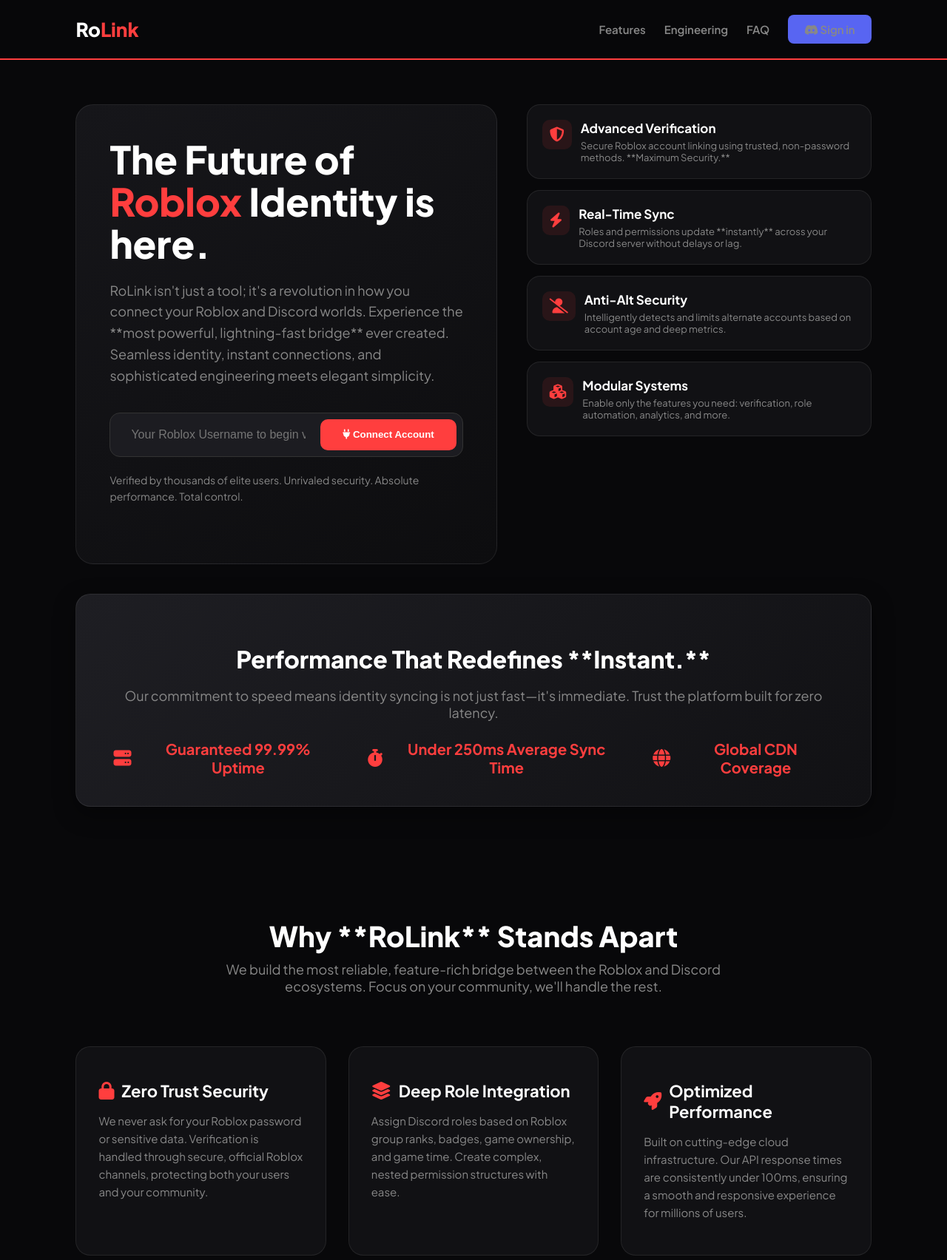
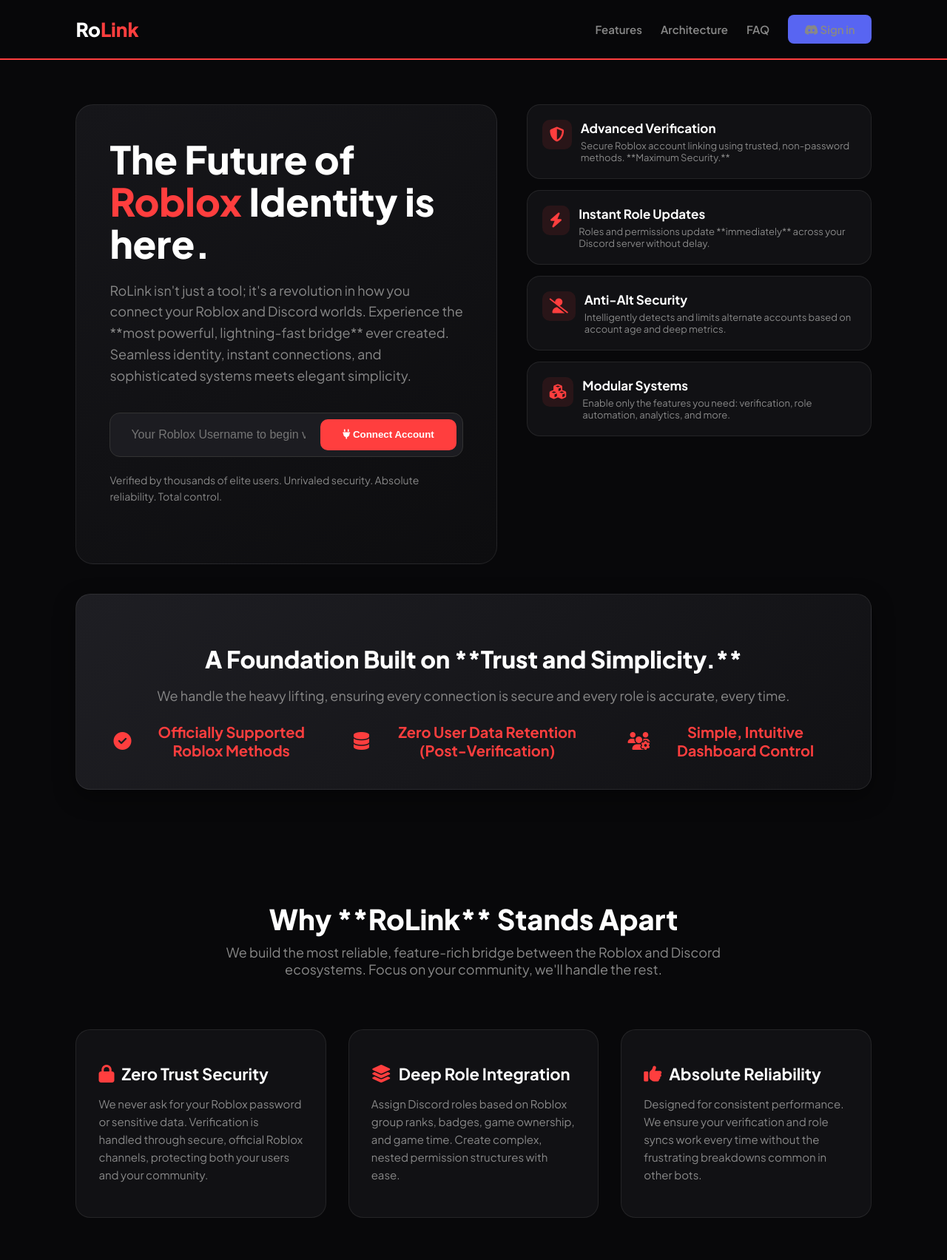
Before and after one commit to ruffledrufus412-ui/rolink-website, a Flask app: page /home in a window 1280 px wide. Shown: the top 1704 px of the page at 74% size. Run offline with Flask 3, Linux system fonts and the light colour scheme.

Commit message:
Final version: Removed all technical jargon (ping, latency, scale)

```diff
--- a/templates/index.html
+++ b/templates/index.html
@@ -118,8 +118,8 @@
         }
         .card-content { flex-grow: 1; }
 
-        /* --- NEW SPEED CALLOUT SECTION STYLES --- */
-        .speed-callout-section {
+        /* --- NEW SECTION STYLES (Previously speed callout) --- */
+        .trust-callout-section {
             background: linear-gradient(135deg, #1e1e23, #111114);
             border-radius: 20px;
             border: 1px solid var(--border);
@@ -128,31 +128,31 @@
             text-align: center;
             box-shadow: 0 10px 30px rgba(0, 0, 0, 0.4);
         }
-        .speed-callout-section h2 {
+        .trust-callout-section h2 {
             font-size: 32px;
             font-weight: 800;
             color: white;
             margin-bottom: 10px;
         }
-        .speed-callout-section p {
+        .trust-callout-section p {
             font-size: 18px;
             color: var(--text-muted);
             margin-bottom: 25px;
         }
-        .speed-metrics {
+        .trust-badges {
             display: flex;
             justify-content: center;
             gap: 40px;
             margin-top: 20px;
         }
-        .speed-metric-item {
+        .trust-badge-item {
             font-size: 20px;
             font-weight: 700;
             color: var(--primary);
             display: flex;
             align-items: center;
         }
-        .speed-metric-item i {
+        .trust-badge-item i {
             margin-right: 10px;
             font-size: 24px;
         }
@@ -269,11 +269,11 @@
                 grid-template-columns: 1fr;
                 gap: 30px;
             }
-            .speed-callout-section {
+            .trust-callout-section {
                 margin: 0 5% 40px;
                 padding: 30px;
             }
-            .speed-metrics {
+            .trust-badges {
                 flex-direction: column;
                 gap: 15px;
                 align-items: center;
@@ -300,7 +300,7 @@
         <a href="#" class="logo">Ro<span>Link</span></a>
         <div class="nav-links">
             <a href="#features">Features</a>
-            <a href="#engineering">Engineering</a>
+            <a href="#architecture">Architecture</a>
             <a href="#faq">FAQ</a>
             <a href="#" class="btn-discord"><i class="fab fa-discord"></i> Sign in</a>
         </div>
@@ -312,7 +312,7 @@
             <p class="glaze-text">
                 RoLink isn't just a tool; it's a revolution in how you connect your Roblox and Discord worlds.
                 Experience the **most powerful, lightning-fast bridge** ever created.
-                Seamless identity, instant connections, and sophisticated engineering meets elegant simplicity.
+                Seamless identity, instant connections, and sophisticated systems meets elegant simplicity.
             </p>
 
             <form class="connect-bar">
@@ -321,7 +321,7 @@
             </form>
 
             <div class="glaze-text" style="font-size: 14px; margin-top: -10px;">
-                Verified by thousands of elite users. Unrivaled security. Absolute performance. Total control.
+                Verified by thousands of elite users. Unrivaled security. Absolute reliability. Total control.
             </div>
         </div>
 
@@ -336,8 +336,8 @@
             <div class="pink-card">
                 <i class="fas fa-bolt"></i>
                 <div class="card-content">
-                    <h3>Real-Time Sync</h3>
-                    <p>Roles and permissions update **instantly** across your Discord server without delays or lag.</p>
+                    <h3>Instant Role Updates</h3>
+                    <p>Roles and permissions update **immediately** across your Discord server without delay.</p>
                 </div>
             </div>
             <div class="pink-card">
@@ -357,18 +357,18 @@
         </div>
     </div>
 
-    <div class="speed-callout-section">
-        <h2>Performance That Redefines **Instant.**</h2>
-        <p>Our commitment to speed means identity syncing is not just fast—it's immediate. Trust the platform built for zero latency.</p>
-        <div class="speed-metrics">
-            <div class="speed-metric-item">
-                <i class="fas fa-server"></i> Guaranteed 99.99% Uptime
+    <div class="trust-callout-section">
+        <h2>A Foundation Built on **Trust and Simplicity.**</h2>
+        <p>We handle the heavy lifting, ensuring every connection is secure and every role is accurate, every time.</p>
+        <div class="trust-badges">
+            <div class="trust-badge-item">
+                <i class="fas fa-check-circle"></i> Officially Supported Roblox Methods
             </div>
-            <div class="speed-metric-item">
-                <i class="fas fa-stopwatch"></i> Under 250ms Average Sync Time
+            <div class="trust-badge-item">
+                <i class="fas fa-database"></i> Zero User Data Retention (Post-Verification)
             </div>
-            <div class="speed-metric-item">
-                <i class="fas fa-globe"></i> Global CDN Coverage
+            <div class="trust-badge-item">
+                <i class="fas fa-users-cog"></i> Simple, Intuitive Dashboard Control
             </div>
         </div>
     </div>
@@ -387,18 +387,18 @@
                 <p>Assign Discord roles based on Roblox group ranks, badges, game ownership, and game time. Create complex, nested permission structures with ease.</p>
             </div>
             <div class="why-card">
-                <h3><i class="fas fa-rocket"></i> Optimized Performance</h3>
-                <p>Built on cutting-edge cloud infrastructure. Our API response times are consistently under 100ms, ensuring a smooth and responsive experience for millions of users.</p>
+                <h3><i class="fas fa-thumbs-up"></i> Absolute Reliability</h3>
+                <p>Designed for consistent performance. We ensure your verification and role syncs work every time without the frustrating breakdowns common in other bots.</p>
             </div>
         </div>
     </section>
 
-    <section class="engineering-section" id="engineering">
-        <h2>Built for Speed. **Designed for Scale.**</h2>
+    <section class="engineering-section" id="architecture">
+        <h2>Our Architecture: **Security First.**</h2>
         <div class="engineering-content">
             <div class="yap-glaze">
-                <p>RoLink operates on a proprietary, serverless architecture that dynamically allocates resources based on real-time demand. This means when your community spikes, our platform scales instantly, guaranteeing **zero latency and zero downtime** for critical verification and sync operations.</p>
-                <p>We leverage cutting-edge global CDNs (Content Delivery Networks) to ensure that whether your users are in the US or Asia, the connection feels local and fast. Our data pipelines are encrypted end-to-end, providing military-grade security while maintaining lightning-fast throughput. RoLink is the definitive solution for high-growth Roblox communities.</p>
+                <p>The RoLink system is fundamentally designed around the safety of your community. We use **best-in-class data encryption and verification protocols** to guarantee that user information remains private and uncompromised. Your Roblox users link their accounts directly through authorized Roblox channels, keeping passwords out of our hands and yours.</p>
+                <p>We focus on a **set-and-forget experience**—you configure the roles and rules, and RoLink handles the complex, ongoing verification checks and identity maintenance quietly in the background, offering you complete peace of mind and total control over your community's membership.</p>
             </div>
             <img src="https://i.imgur.com/8m5V3fH.png" alt="RoLink Interface Preview" class="purple-img">
         </div>
@@ -435,7 +435,7 @@
                         <i class="fas fa-plus faq-icon"></i>
                     </div>
                     <div class="faq-answer">
-                        Absolutely. Our infrastructure is built to auto-scale, handling verification and sync processes for millions of users with no performance degradation, ensuring reliability for the largest servers.
+                        Absolutely. Our system is built to reliably manage verification and sync processes for millions of users without performance degradation, ensuring stability for the largest servers.
                     </div>
                 </div>
             </div>
```
